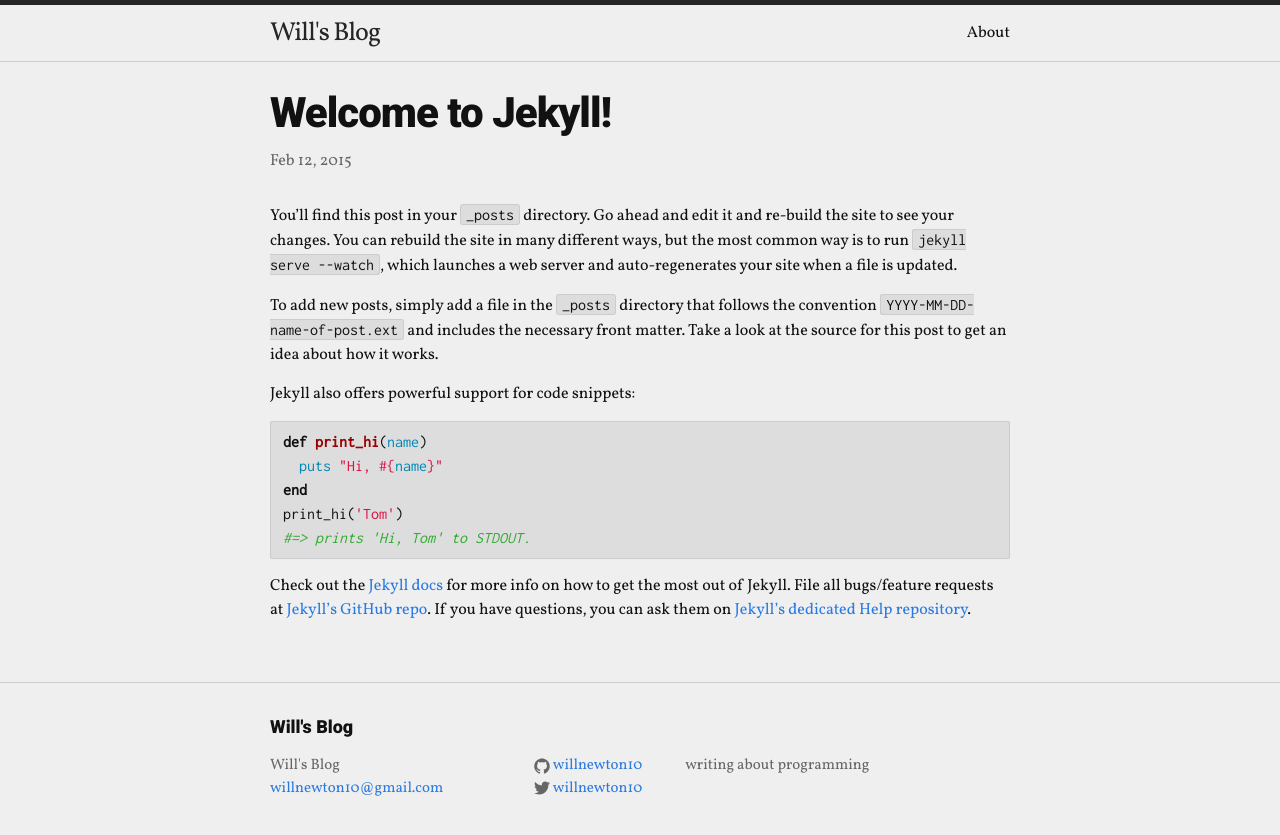
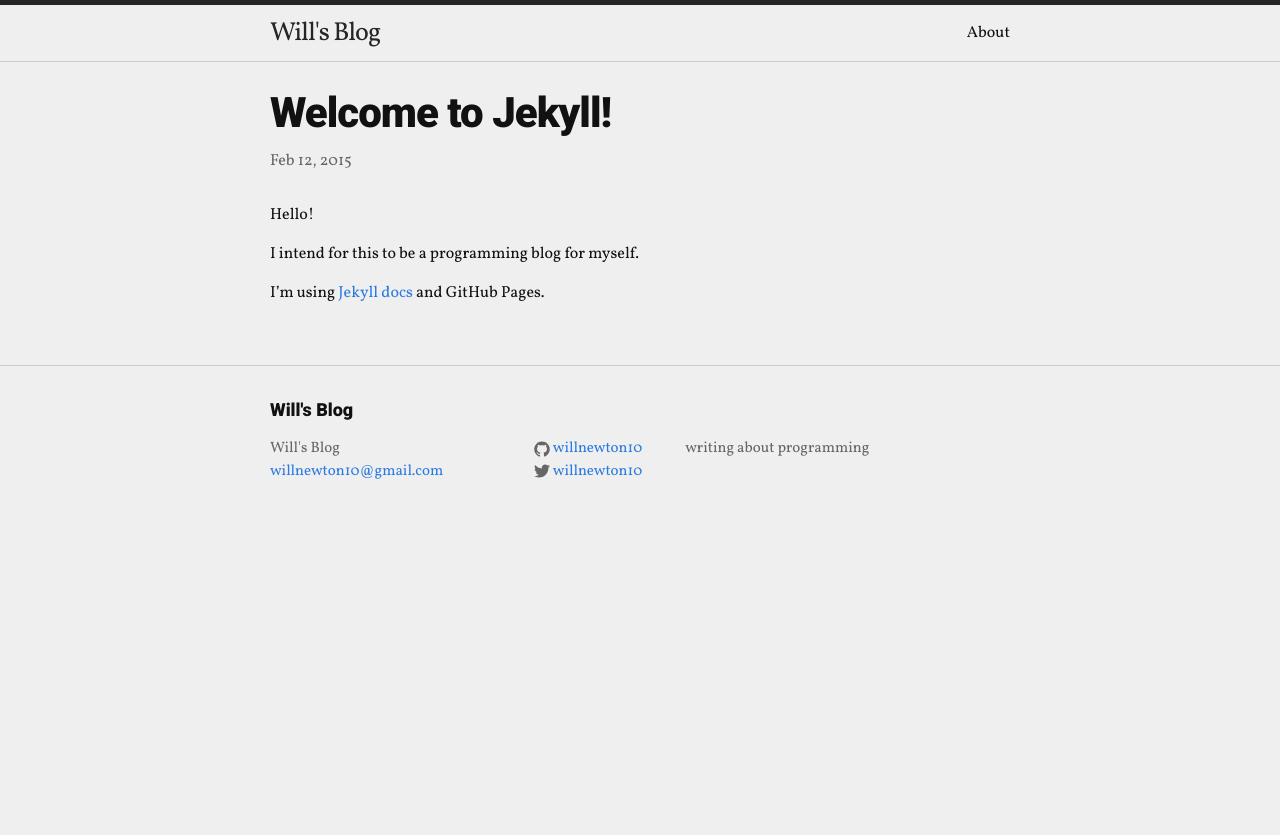
Before and after one commit to willnewton10/willnewton10.github.io, a Jekyll site: the page built from _posts/2015-02-12-welcome-to-jekyll.markdown, in a window 1280 px wide. Shown: the top 835 px of the page. Built offline with Jekyll 4.4.1, drawn with Linux system fonts in a browser that asks for light colours; comment, search, counter and statistics services are not loaded.

Commit message:
edited first post

```diff
--- a/_posts/2015-02-12-welcome-to-jekyll.markdown
+++ b/_posts/2015-02-12-welcome-to-jekyll.markdown
@@ -4,22 +4,11 @@ title:  "Welcome to Jekyll!"
 date:   2015-02-12 14:59:44
 categories: jekyll update
 ---
-You’ll find this post in your `_posts` directory. Go ahead and edit it and re-build the site to see your changes. You can rebuild the site in many different ways, but the most common way is to run `jekyll serve --watch`, which launches a web server and auto-regenerates your site when a file is updated.
 
-To add new posts, simply add a file in the `_posts` directory that follows the convention `YYYY-MM-DD-name-of-post.ext` and includes the necessary front matter. Take a look at the source for this post to get an idea about how it works.
+Hello!
 
-Jekyll also offers powerful support for code snippets:
+I intend for this to be a programming blog for myself.
 
-{% highlight ruby %}
-def print_hi(name)
-  puts "Hi, #{name}"
-end
-print_hi('Tom')
-#=> prints 'Hi, Tom' to STDOUT.
-{% endhighlight %}
-
-Check out the [Jekyll docs][jekyll] for more info on how to get the most out of Jekyll. File all bugs/feature requests at [Jekyll’s GitHub repo][jekyll-gh]. If you have questions, you can ask them on [Jekyll’s dedicated Help repository][jekyll-help].
+I'm using [Jekyll docs][jekyll] and GitHub Pages.
 
 [jekyll]:      http://jekyllrb.com
-[jekyll-gh]:   https://github.com/jekyll/jekyll
-[jekyll-help]: https://github.com/jekyll/jekyll-help
```
